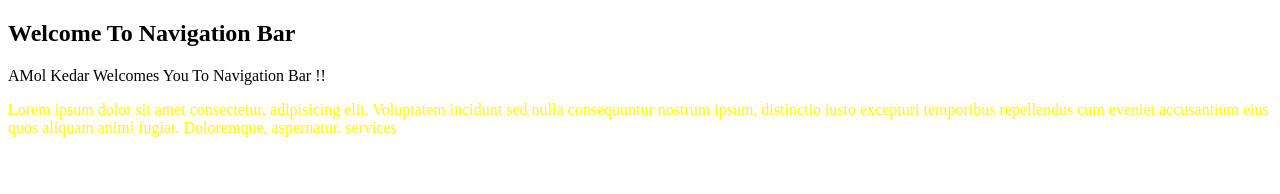
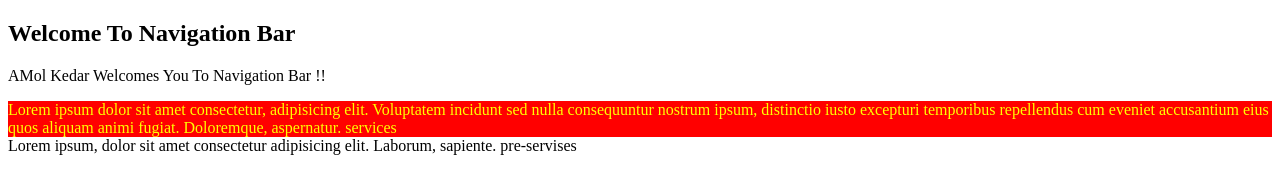
Before and after one commit to amolkedar1996/Project3, a plain HTML site: page index.html in a window 1280 px wide. Drawn offline with Linux system fonts and the light colour scheme.

Commit message:
pre-services

```diff
--- a/index.html
+++ b/index.html
@@ -8,6 +8,7 @@
   <style>
     .services{
       color:yellow;
+      background-color:red;width:100%;
     }
   </style>
 </head>
@@ -22,5 +23,9 @@
     services
   </div>
 
+  <div class="pre-services">
+    Lorem ipsum, dolor sit amet consectetur adipisicing elit. Laborum, sapiente. pre-servises
+  </div>
+
 </body>
 </html>
```
